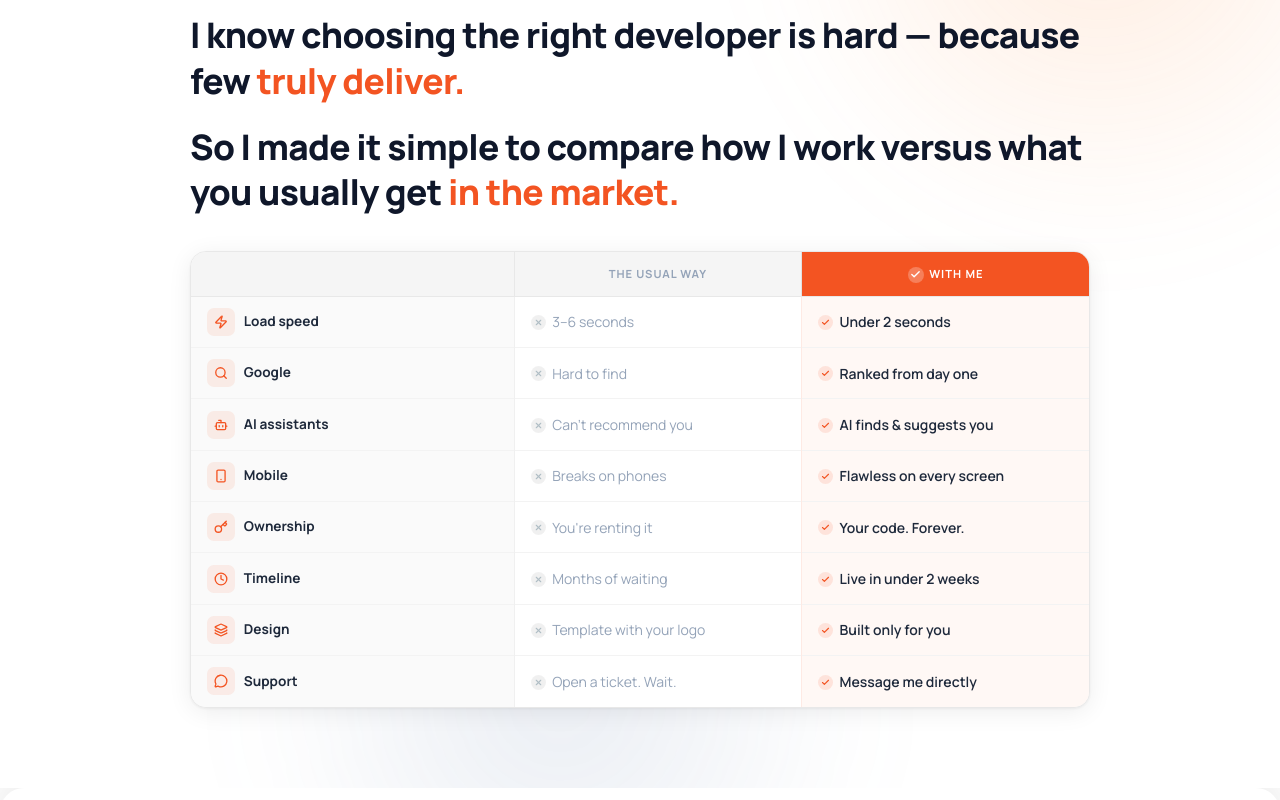
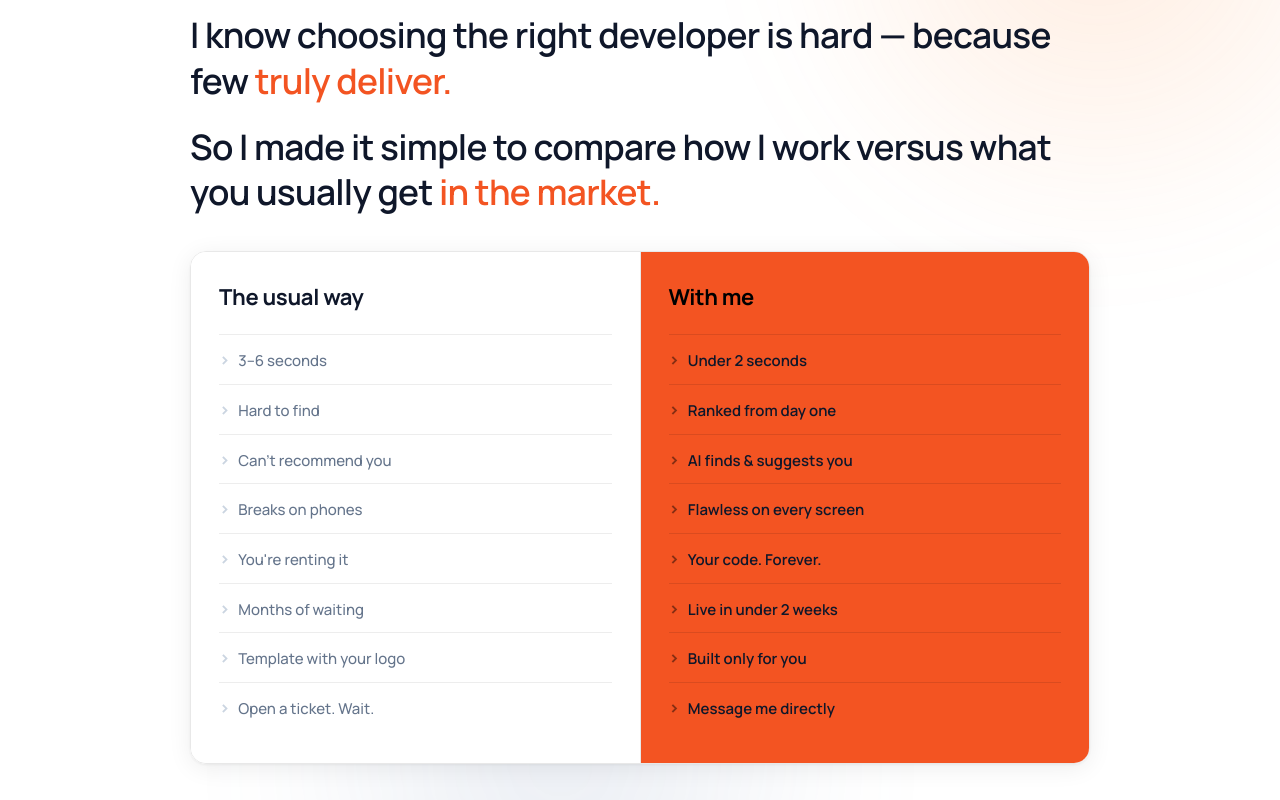
Before and after one commit to ZaZza402/alecsdesign, a React (Vite) app: page / in a window 1280 px wide. Shown: the part 860-1660 px from the top of the page. Built offline with nearby package versions, Linux system fonts and the light colour scheme.

Commit message:
ui: replace comparison table with 2-column card layout, lighter statement font

```diff
--- a/src/sections/ComparisonSection.css
+++ b/src/sections/ComparisonSection.css
@@ -32,18 +32,14 @@
 
 .comparison-statement__sentence {
   display: block;
-  /*
-   * 5.5vw → ~20px on 375px mobile, letting each sentence flow to 3-4 rows.
-   * Capped at 2.2rem on wide desktops (clean 1-2 rows).
-   */
   font-size: clamp(1.25rem, 5.5vw, 2.2rem);
-  font-weight: 800;
+  font-weight: 600; /* conversational, not title-heavy */
   line-height: 1.3;
   color: #0f172a;
   letter-spacing: -0.02em;
 }
 
-/* Let text flow naturally — hidden so sentences read as continuous prose */
+/* Let text flow naturally â€” hidden so sentences read as continuous prose */
 .comparison-statement__break {
   display: none;
 }
@@ -52,306 +48,118 @@
   color: #f35422;
 }
 
-/* ── Table wrapper ───────────────────────────────────────────── */
-.comparison-table-wrap {
+/* â”€â”€ Cards â”€â”€â”€â”€â”€â”€â”€â”€â”€â”€â”€â”€â”€â”€â”€â”€â”€â”€â”€â”€â”€â”€â”€â”€â”€â”€â”€â”€â”€â”€â”€â”€â”€â”€â”€â”€â”€â”€â”€â”€â”€â”€â”€â”€â”€â”€â”€â”€â”€â”€â”€â”€â”€â”€â”€ */
+.comparison-cards {
+  display: flex;
+  flex-direction: row;
   border-radius: 16px;
-  overflow: clip;
-  background: #fff;
+  overflow: hidden;
   box-shadow:
     0 1px 3px rgba(0, 0, 0, 0.06),
     0 4px 24px rgba(0, 0, 0, 0.07);
   border: 1px solid #e8e8e8;
 }
 
-/* ── Table base ──────────────────────────────────────────────── */
-.comparison-table {
-  width: 100%;
-  border-collapse: collapse;
-  table-layout: fixed;
+.comparison-card {
+  flex: 1;
+  padding: 2rem 1.75rem;
 }
 
-/* Column widths (fixed so long translations don't shift layout) */
-.comparison-table .col-feature {
-  width: 36%;
-}
-.comparison-table .col-others {
-  width: 32%;
-}
-.comparison-table .col-mine {
-  width: 32%;
+.comparison-card--others {
+  background: #fff;
+  border-right: 1px solid #e8e8e8;
 }
 
-/* ── Header ──────────────────────────────────────────────────── */
-.comparison-head-row {
-  border-bottom: 1px solid #e8e8e8;
+.comparison-card--mine {
+  background: #f35422;
 }
 
-.comparison-table th {
-  padding: 0.8rem 1rem;
-  font-size: 0.7rem;
+.comparison-card__title {
+  font-size: 1.375rem;
   font-weight: 700;
-  text-transform: uppercase;
-  letter-spacing: 0.09em;
+  color: #0f172a;
+  margin: 0 0 1.5rem;
+  letter-spacing: -0.015em;
+  line-height: 1.2;
 }
 
-th.col-feature {
-  text-align: left;
-  background: #f5f5f5;
-  color: transparent; /* empty cell */
+.comparison-card--mine .comparison-card__title {
+  color: #000;
 }
 
-th.col-others {
-  text-align: center;
-  background: #f5f5f5;
-  color: #94a3b8;
-  border-left: 1px solid #e8e8e8;
+.comparison-card__list {
+  list-style: none;
+  padding: 0;
+  margin: 0;
 }
 
-th.col-mine {
-  text-align: center;
-  background: #f35422;
-  color: #fff;
-  border-left: 1px solid rgba(0, 0, 0, 0.08);
-}
-
-.col-mine__badge {
-  display: inline-flex;
-  align-items: center;
-  justify-content: center;
-  width: 16px;
-  height: 16px;
-  background: rgba(255, 255, 255, 0.25);
-  border-radius: 50%;
-  margin-right: 0.35rem;
-  vertical-align: middle;
-}
-
-/* ── Data rows ───────────────────────────────────────────────── */
-.comparison-row {
-  border-bottom: 1px solid #f3f3f3;
-  transition: background 0.12s ease;
-}
-
-.comparison-row:last-child {
-  border-bottom: none;
-}
-
-.comparison-row:hover td.col-feature,
-.comparison-row:hover td.col-others {
-  background: #f9f9f9;
-}
-
-.comparison-row:hover td.col-mine {
-  background: #fff0ea;
-}
-
-/* All cells */
-.comparison-table td {
-  padding: 0.7rem 1rem;
-  vertical-align: middle;
-  font-size: 0.875rem;
+.comparison-card__item {
+  display: flex;
+  align-items: baseline;
+  gap: 0.5rem;
+  padding: 0.75rem 0;
+  border-top: 1px solid rgba(0, 0, 0, 0.07);
+  font-size: 0.9375rem;
+  font-weight: 500;
+  color: #64748b;
   line-height: 1.4;
 }
 
-/* ── Feature column ──────────────────────────────────────────── */
-td.col-feature {
-  background: #fafafa;
+.comparison-card__item::before {
+  content: '\203A';
+  font-size: 1.1rem;
+  font-weight: 700;
+  color: #cbd5e1;
+  flex-shrink: 0;
 }
 
-.feature-inner {
-  display: flex;
-  align-items: center;
-  gap: 0.55rem;
+.comparison-card--mine .comparison-card__item {
+  color: #0f172a;
+  font-weight: 600;
+  border-top-color: rgba(0, 0, 0, 0.1);
 }
 
-.feature-icon {
-  display: flex;
-  align-items: center;
-  justify-content: center;
-  width: 28px;
-  height: 28px;
-  min-width: 28px;
-  background: rgba(243, 84, 34, 0.09);
-  border-radius: 7px;
-  color: #f35422;
+.comparison-card--mine .comparison-card__item::before {
+  color: rgba(0, 0, 0, 0.45);
 }
 
-.feature-label {
-  font-weight: 700;
-  color: #1e293b;
-  font-size: 0.85rem;
-  line-height: 1.3;
-}
-
-/* ── Others column ───────────────────────────────────────────── */
-td.col-others {
-  background: #fff;
-  color: #94a3b8;
-  border-left: 1px solid #f0f0f0;
-}
-
-/* ── Mine column ────────────────────────────────────────────── */
-td.col-mine {
-  background: #fff8f5;
-  border-left: 1px solid rgba(243, 84, 34, 0.12);
-  font-weight: 600;
-  color: #1e293b;
-}
-
-/* Cell badges (✕ and ✓) */
-.cell-x,
-.cell-check {
-  display: inline-flex;
-  align-items: center;
-  justify-content: center;
-  width: 15px;
-  height: 15px;
-  border-radius: 50%;
-  flex-shrink: 0;
-  margin-right: 0.4rem;
-  vertical-align: middle;
-}
-
-.cell-x {
-  background: rgba(0, 0, 0, 0.06);
-  color: #b0bec5;
-}
-
-.cell-check {
-  background: rgba(243, 84, 34, 0.12);
-  color: #f35422;
-}
-
-.cell-text {
-  vertical-align: middle;
-}
-
-/* ================================================================
-   Responsive
-   ================================================================ */
-
-/* Tablet → tighten padding */
-@media (max-width: 768px) and (min-width: 481px) {
+/* â”€â”€ Responsive â”€â”€â”€â”€â”€â”€â”€â”€â”€â”€â”€â”€â”€â”€â”€â”€â”€â”€â”€â”€â”€â”€â”€â”€â”€â”€â”€â”€â”€â”€â”€â”€â”€â”€â”€â”€â”€â”€â”€â”€â”€â”€â”€â”€â”€â”€â”€â”€ */
+@media (max-width: 640px) {
   .comparison-section {
-    padding: 3.5rem 1.25rem 4rem;
-  }
-
-  .comparison-table th {
-    padding: 0.7rem 0.875rem;
-    font-size: 0.65rem;
-  }
-
-  .comparison-table td {
-    padding: 0.6rem 0.875rem;
-    font-size: 0.8125rem;
-  }
-
-  .feature-label {
-    font-size: 0.8125rem;
-  }
-}
-
-/* Mobile — compact enough to (mostly) fit one viewport */
-@media (max-width: 480px) {
-  .comparison-section {
-    padding: 3rem 0.875rem 3.5rem;
+    padding: 3rem 1rem 3.5rem;
   }
 
   .comparison-intro {
     margin-bottom: 1.75rem;
   }
 
-  .comparison-title {
-    font-size: 1.375rem;
+  .comparison-cards {
+    flex-direction: column;
   }
 
-  .comparison-subtitle {
-    font-size: 0.9rem;
+  .comparison-card--others {
+    border-right: none;
+    border-bottom: 1px solid #e8e8e8;
   }
 
-  .comparison-table-wrap {
-    border-radius: 12px;
+  .comparison-card {
+    padding: 1.5rem 1.25rem;
   }
 
-  .comparison-table .col-feature {
-    width: 32%;
-  }
-  .comparison-table .col-others {
-    width: 34%;
-  }
-  .comparison-table .col-mine {
-    width: 34%;
+  .comparison-card__title {
+    font-size: 1.125rem;
+    margin-bottom: 1.25rem;
   }
 
-  .comparison-table th {
-    padding: 0.6rem 0.5rem;
-    font-size: 0.6rem;
-    letter-spacing: 0.06em;
-  }
-
-  .comparison-table td {
-    padding: 0.5rem 0.5rem;
-    font-size: 0.75rem;
-    line-height: 1.35;
-  }
-
-  .feature-icon {
-    width: 22px;
-    height: 22px;
-    min-width: 22px;
-    border-radius: 5px;
-  }
-
-  .feature-label {
-    font-size: 0.73rem;
-  }
-
-  .feature-inner {
-    gap: 0.4rem;
-  }
-
-  .cell-x,
-  .cell-check {
-    width: 13px;
-    height: 13px;
-    margin-right: 0.3rem;
-  }
-
-  .cell-text {
-    font-size: 0.73rem;
-  }
-}
-
-/* Very small (<360px) — hide feature icons to save space */
-@media (max-width: 360px) {
-  .feature-icon {
-    display: none;
-  }
-
-  .comparison-table .col-feature {
-    width: 28%;
-  }
-  .comparison-table .col-others {
-    width: 36%;
-  }
-  .comparison-table .col-mine {
-    width: 36%;
-  }
-
-  .comparison-table th,
-  .comparison-table td {
-    padding: 0.45rem 0.4rem;
-  }
-
-  .feature-label,
-  .cell-text {
-    font-size: 0.7rem;
+  .comparison-card__item {
+    font-size: 0.875rem;
+    padding: 0.6rem 0;
   }
 }
 
 /* Respect reduced motion */
 @media (prefers-reduced-motion: reduce) {
-  .comparison-row {
+  .comparison-cards {
     transition: none;
   }
 }
--- a/src/sections/ComparisonSection.tsx
+++ b/src/sections/ComparisonSection.tsx
@@ -1,29 +1,17 @@
 import React, { useRef } from "react";
-import {
-  Zap,
-  Search,
-  Bot,
-  Smartphone,
-  Key,
-  Clock,
-  Layers,
-  MessageCircle,
-  Check,
-  X,
-} from "lucide-react";
 import { motion, useInView } from "framer-motion";
 import { useTranslation } from "react-i18next";
 import "./ComparisonSection.css";
 
-const rows = [
-  { key: "speed", Icon: Zap },
-  { key: "google", Icon: Search },
-  { key: "ai", Icon: Bot },
-  { key: "mobile", Icon: Smartphone },
-  { key: "ownership", Icon: Key },
-  { key: "timeline", Icon: Clock },
-  { key: "design", Icon: Layers },
-  { key: "support", Icon: MessageCircle },
+const rowKeys = [
+  "speed",
+  "google",
+  "ai",
+  "mobile",
+  "ownership",
+  "timeline",
+  "design",
+  "support",
 ] as const;
 
 const ComparisonSection: React.FC = () => {
@@ -65,66 +53,39 @@ const ComparisonSection: React.FC = () => {
           </h2>
         </motion.div>
 
-        {/* Table — slides in from the right */}
         <motion.div
-          className="comparison-table-wrap"
-          initial={{ opacity: 0, x: 60 }}
-          animate={inView ? { opacity: 1, x: 0 } : {}}
+          className="comparison-cards"
+          role="region"
+          aria-label={t("comparison.title")}
+          initial={{ opacity: 0, y: 40 }}
+          animate={inView ? { opacity: 1, y: 0 } : {}}
           transition={{ duration: 0.55, delay: 0.18, ease: [0.22, 1, 0.36, 1] }}
         >
-          <table
-            className="comparison-table"
-            aria-label={t("comparison.title")}
-          >
-            <thead>
-              <tr className="comparison-head-row">
-                <th className="col-feature" scope="col" />
-                <th className="col-others" scope="col">
-                  {t("comparison.colOthers")}
-                </th>
-                <th className="col-mine" scope="col">
-                  <span className="col-mine__badge" aria-hidden="true">
-                    <Check size={11} strokeWidth={3} />
-                  </span>
-                  {t("comparison.colMine")}
-                </th>
-              </tr>
-            </thead>
-            <tbody>
-              {rows.map(({ key, Icon }) => (
-                <tr key={key} className="comparison-row">
-                  <td className="col-feature">
-                    <span className="feature-inner">
-                      <span className="feature-icon" aria-hidden="true">
-                        <Icon size={14} strokeWidth={2.25} />
-                      </span>
-                      <span className="feature-label">
-                        {t(`comparison.${key}.label`)}
-                      </span>
-                    </span>
-                  </td>
+          <div className="comparison-card comparison-card--others">
+            <h3 className="comparison-card__title">
+              {t("comparison.colOthers")}
+            </h3>
+            <ul className="comparison-card__list">
+              {rowKeys.map((key) => (
+                <li key={key} className="comparison-card__item">
+                  {t(`comparison.${key}.them`)}
+                </li>
+              ))}
+            </ul>
+          </div>
 
-                  <td className="col-others">
-                    <span className="cell-x" aria-hidden="true">
-                      <X size={9} strokeWidth={3} />
-                    </span>
-                    <span className="cell-text">
-                      {t(`comparison.${key}.them`)}
-                    </span>
-                  </td>
-
-                  <td className="col-mine">
-                    <span className="cell-check" aria-hidden="true">
-                      <Check size={9} strokeWidth={3} />
-                    </span>
-                    <span className="cell-text">
-                      {t(`comparison.${key}.me`)}
-                    </span>
-                  </td>
-                </tr>
+          <div className="comparison-card comparison-card--mine">
+            <h3 className="comparison-card__title">
+              {t("comparison.colMine")}
+            </h3>
+            <ul className="comparison-card__list">
+              {rowKeys.map((key) => (
+                <li key={key} className="comparison-card__item">
+                  {t(`comparison.${key}.me`)}
+                </li>
               ))}
-            </tbody>
-          </table>
+            </ul>
+          </div>
         </motion.div>
       </div>
     </section>
```
